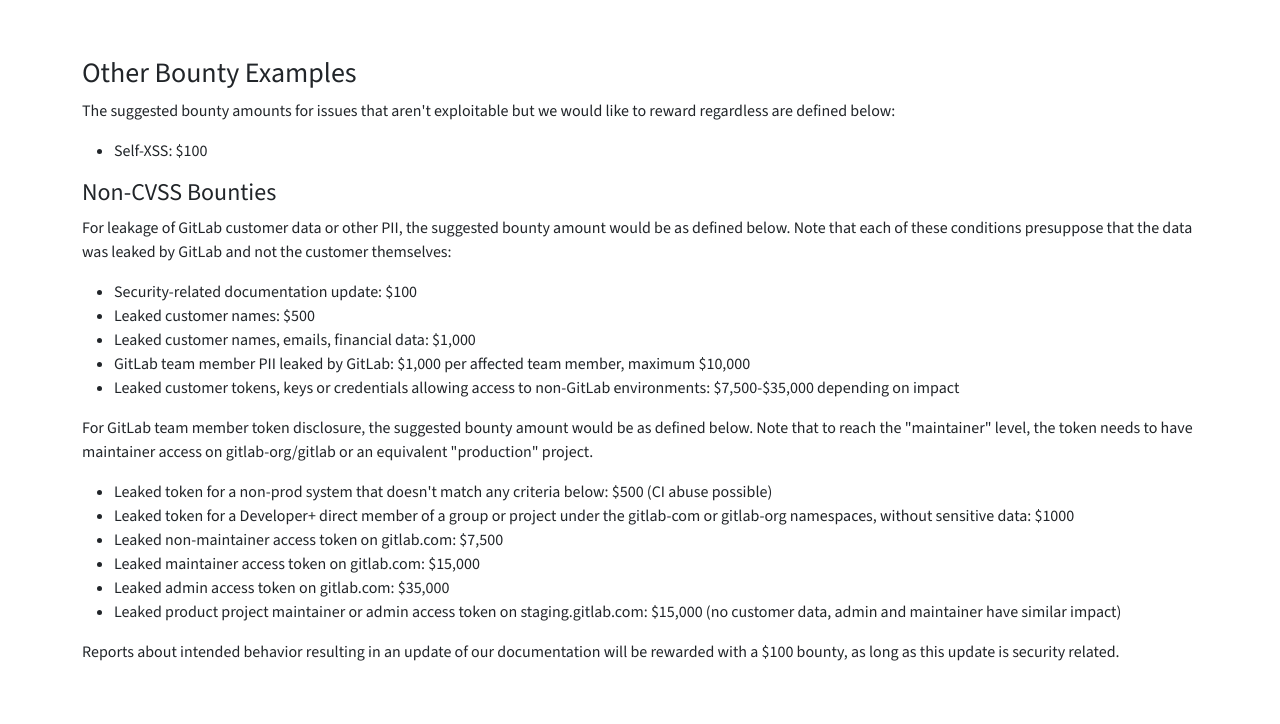
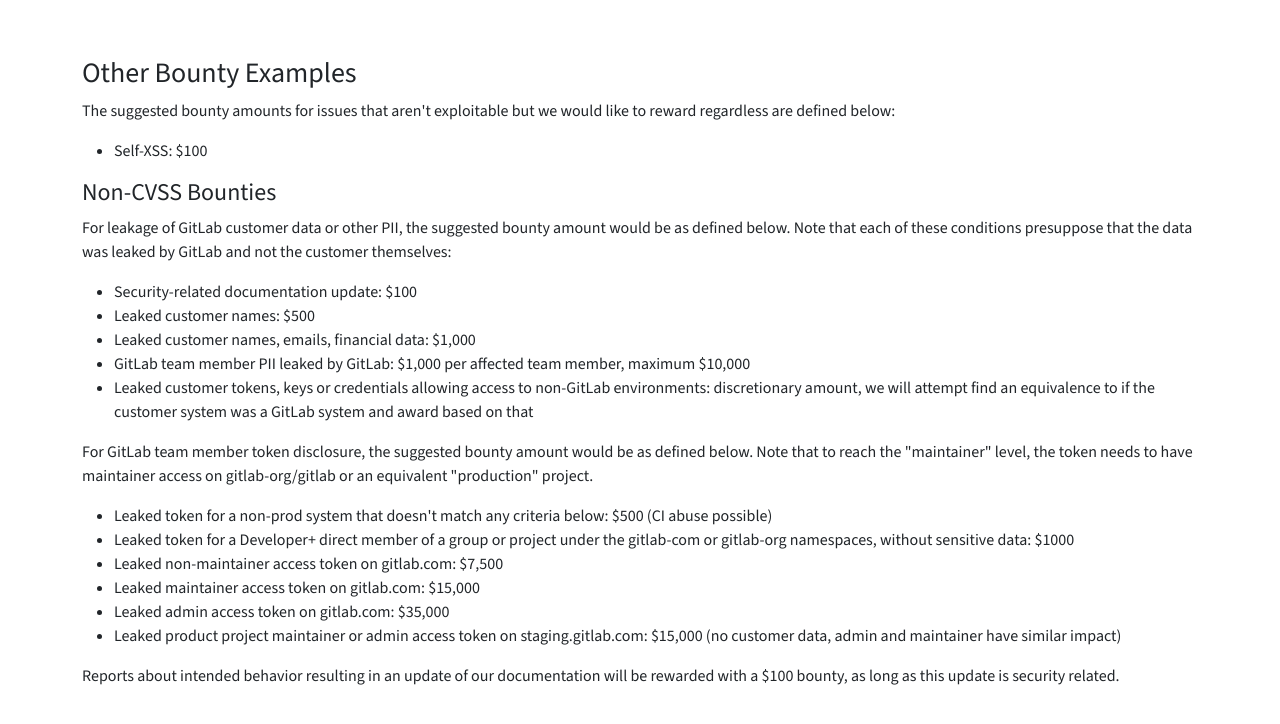
Before and after one commit to 0xCVH/blockchain-cvss-calculator, a plain HTML site: page index.html in a window 1280 px wide. Shown: the part 2945-3669 px from the top of the page. Drawn offline with nearby package versions, Linux system fonts and the light colour scheme.

Commit message:
Update customer secrets bounty

```diff
--- a/index.html
+++ b/index.html
@@ -44,7 +44,7 @@
             <li>Leaked customer names: $500</li>
             <li>Leaked customer names, emails, financial data: $1,000</li>
             <li>GitLab team member PII leaked by GitLab: $1,000 per affected team member, maximum $10,000</li>
-            <li>Leaked customer tokens, keys or credentials allowing access to non-GitLab environments: $7,500-$35,000 depending on impact</li>
+            <li>Leaked customer tokens, keys or credentials allowing access to non-GitLab environments: discretionary amount, we will attempt find an equivalence to if the customer system was a GitLab system and award based on that</li>
           </ul>
         </p>
         <p>For GitLab team member token disclosure, the suggested bounty amount would be as defined below. Note that to reach the "maintainer" level, the token needs to have maintainer access on gitlab-org/gitlab or an equivalent "production" project.
```
